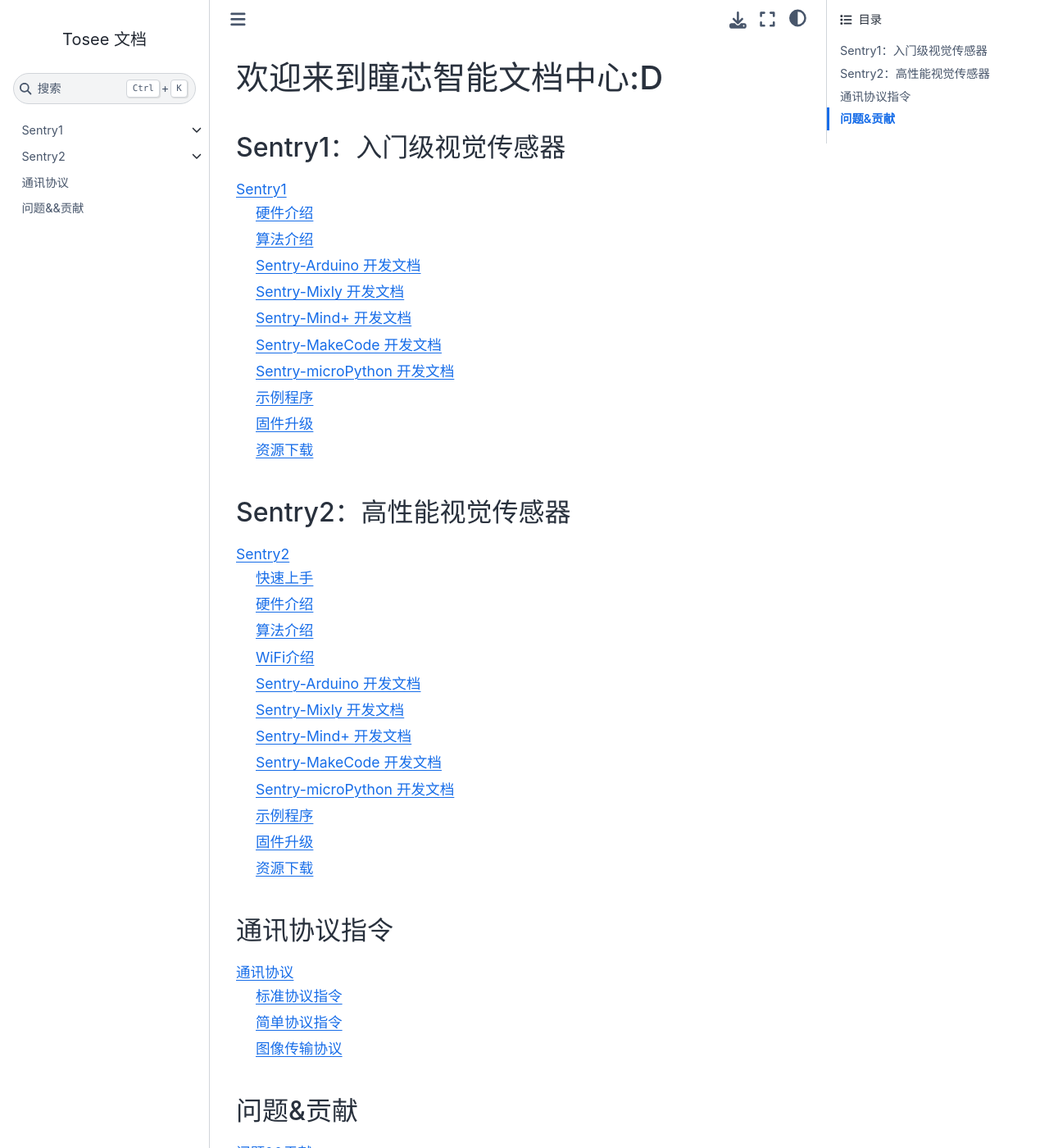
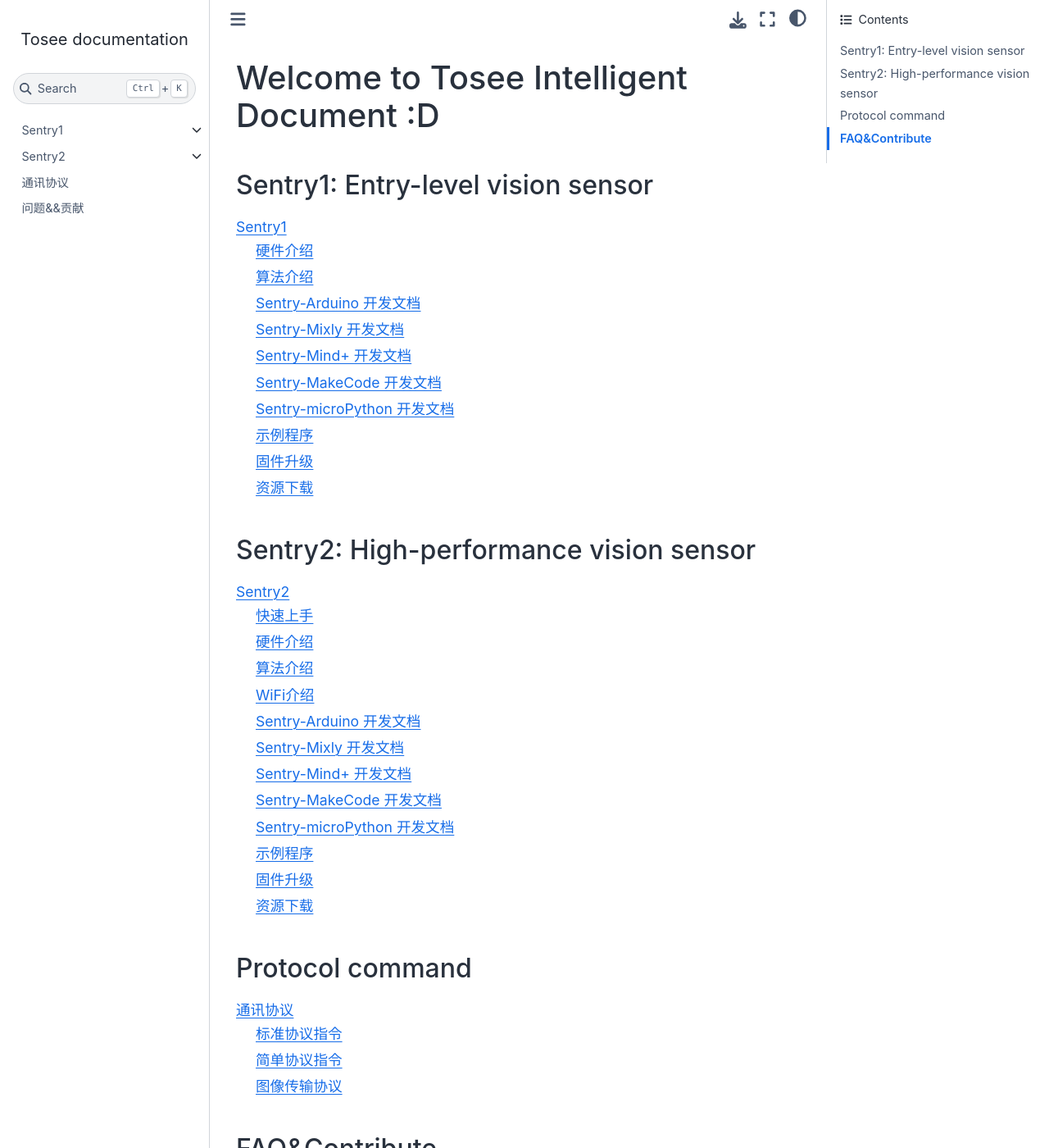
Before and after one commit to AITosee/Tosee-Docs-en, a Sphinx documentation site: the page built from docs/index.rst, in a window 1280 px wide and 1400 px high. Shown: the whole window at 82% size. Built offline with Sphinx 7.4.7 and the Sphinx Book theme 1.1.4, drawn with Linux system fonts in a browser that asks for light colours; some of the changed text lies outside the part shown.

Commit message:
Modify language to english

```diff
--- a/docs/conf.py
+++ b/docs/conf.py
@@ -38,7 +38,7 @@
 #
 # This is also used if you do content translation via gettext catalogs.
 # Usually you set "language" from the command line for these cases.
-language = 'zh'
+language = 'en'
 
 # List of patterns, relative to source directory, that match files and
 # directories to ignore when looking for source files.
--- a/docs/index.rst
+++ b/docs/index.rst
@@ -3,19 +3,19 @@
    You can adapt this file completely to your liking, but it should at least
    contain the root `toctree` directive.
 
-欢迎来到瞳芯智能文档中心:D
-===============================
+Welcome to Tosee Intelligent Document :D
+========================================
 
 
-Sentry1：入门级视觉传感器
---------------------------------
+Sentry1: Entry-level vision sensor
+----------------------------------
 
 .. toctree::
    :maxdepth: 2
 
    Sentry1/introduction
 
-Sentry2：高性能视觉传感器
+Sentry2: High-performance vision sensor
 --------------------------------
 
 .. toctree::
@@ -23,16 +23,16 @@
 
    Sentry2/introduction
 
-通讯协议指令
---------------------------------
+Protocol command
+----------------
 
 .. toctree::
    :maxdepth: 2
 
    Protocol/index
 
-问题&贡献
---------------------------------
+FAQ&Contribute
+--------------
 .. toctree::
    :maxdepth: 2
 
```
